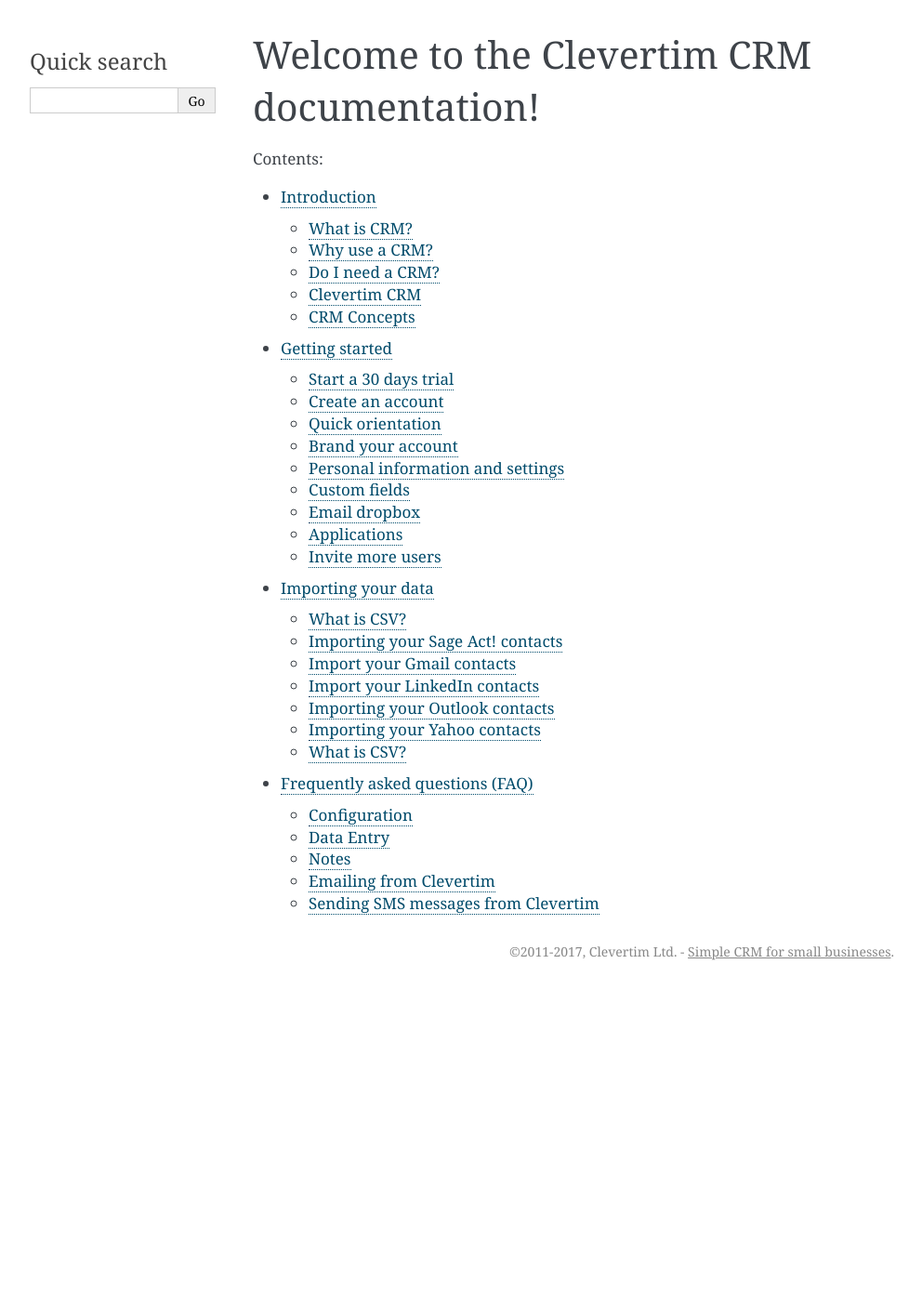
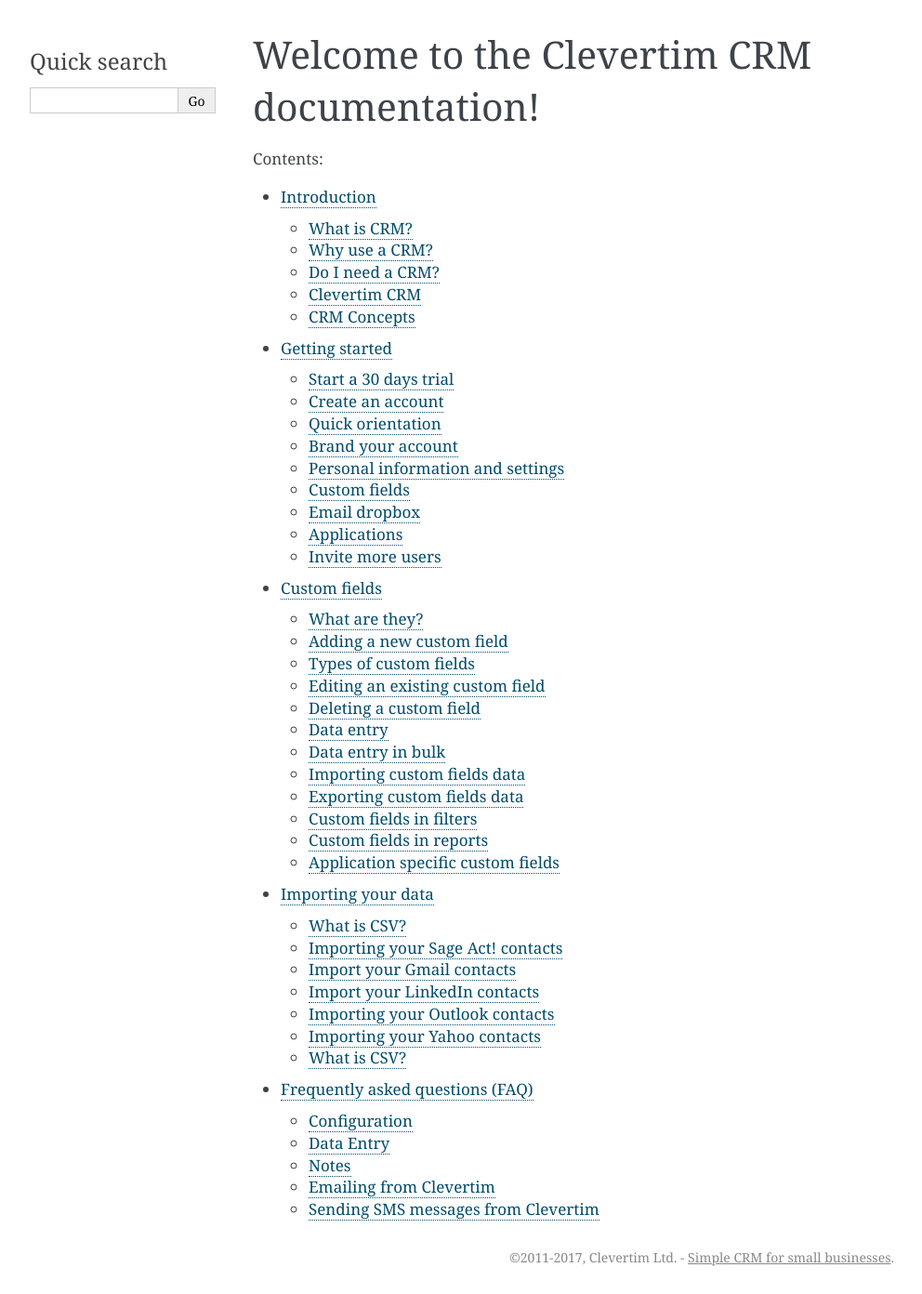
Before and after one commit to ciprianmiclaus/clevertim-user-docs, a Sphinx documentation site: the page built from source/index.rst, in a window 1280 px wide. Shown: the whole page at 93% size, without its empty margins (148-1140 px from the left). Built offline with Sphinx 7.4.7, drawn with Linux system fonts in a browser that asks for light colours; before the commit the page ends 1063 px from its top, so only the background shows below that; some of the changed lines change nothing that is shown.

Commit message:
custom fields - part I

```diff
--- /dev/null
+++ b/source/custom_fields/index.rst
@@ -0,0 +1,91 @@
+
+Custom fields
+=============
+
+What are they?
+--------------
+
+Clevertim CRM allows you to define custom fields for storing data that is not already available in the system. For example, you might want to allocate an Account Manager for every contact. Since there is no field to store the name of the account manager for every contact, you can define a custom field. Ideally, an Account Manager should provide a list of valid account managers to choose from, rather than your users having to type the name every time, and potentially making mistakes in the process. Custom fields support all of that.
+
+You can create custom fields for contacts, companies, cases and opportunities. You can reuse the same field name and definition and make it applicable to multiple items. For example, you can make the Account Manager field in our example to be applicable to contacts and companies.
+
+The custom fields have a type and they do some basic validation and prevent common data entry problems. In our Account Manager example, the field is of type Select, which presents the data as a list of values to choose from, minimizing manual data entry errors.
+
+Your custom fields can either store a single value or multiple values. In the Account Manager custom field in our earlier example, you probably want a single value, a single account manager who looks after a contact or company. However, in some cases you might want multiple values for the same field. For example, if you would like to store the products or services purchased by a certain contact or company, then you might want to add a field called Products/Services that allows multiple values, so you can enter multiple values under it.
+
+You can define and manage your own custom fields in the `Settings/Custom fields <https://www.clevertim.com/welcome/#custom-fields>`_ section.
+
+
+Adding a new custom field
+-------------------------
+
+When you create your Clevertim CRM account and you go to the `Settings/Custom fields <https://www.clevertim.com/welcome/#custom-fields>`_ section for the first time, you will see there are no custom fields. The Custom fields section will look like this:
+
+.. image:: /_static/custom_fields_empty.png
+
+To add your first custom field, type a name for the custom field in the input text box which shows **Custom field name** and press the **Add new custom field** button. The field will then appear in the Custom fields section.
+
+The next step is to define what this field is applicable to. In the **Where is it shown?** column, you can choose to make this field shown for contacts, companies, cases, opportunities or combinations. You can have fields that are shown for multiple items. Click on the Edit link to choose what this field is applicable to and therefore, where it is shown.
+
+The next column allows you to select the type of the custom field. The supported types for the custom fields are described in the next section. When you select the type of the field, the **Appearance** column will show you how the custom field is displayed to the users. For fields of type Select, the Edit link in the Appearance column allows you to specify what values are allowed in the Select field.
+
+The **Allowed multiple values** is a simple checkbox which allows you to select if the fields will only allow a single value for the field, or, when ticked, the custom field will allow multiple values.
+
+When you are done making changes to your custom field, do not forget to click the Save button next to it, on the right. If you do not save the changes and refresh the page or move to another page, your changes will be lost and you might have to re-apply them. When the Save button is disabled, it means that all your changes are already saved.
+
+When you add your custom fields, the custom fields section will be populated and you will see all your custom fields in one place. See an example below for illustration purposes (your actual set up will be different based on the custom fields you need):
+
+.. image:: /_static/custom_fields_example.png
+
+You can always come back to this section and make changes or delete some of your existing custom fields.
+
+Types of custom fields
+----------------------
+
+Custom fields have a type which determines how the field will appear when displayed to the users and what kind of data it can contain.
+
+
+Editing an existing custom field
+--------------------------------
+
+To edit an existing custom field, go to the `Settings/Custom fields <https://www.clevertim.com/welcome/#custom-fields>`_ section, make the changes you need to the custom fields you want changed and press the Save button on the right which corresponds to the custom field you are changing (i.e. the Save button located on the same row).
+
+Once saved, the new definition of the field will be visible to your other users in the system. You might have to refresh your browser to pick up the updated custom field if it is not picked up automatically.
+
+.. warning::
+
+When changing the type of a custom field, some values for the custom field might become invalid. For example, if you have a custom field of type Country and you change the type to US State, some values for the previous definition of the custom field will be invalid and might not be displayed correctly under the contacts, companies, cases or opportunities that have the custom field set to those values. Think carefully about the data before making changes to the type of the custom field.
+
+
+Deleting a custom field
+-----------------------
+
+To delete an existing custom field, go to the `Settings/Custom fields <https://www.clevertim.com/welcome/#custom-fields>`_ section and press the Delete button on the same row with the custom field that you do not need anymore. Once deleted, the custom field will no longer be displayed in the system.
+
+.. warning::
+
+All the data entered in this field for all the contacts, companies, opportunities or cases where the custom field is display **will be lost**.
+
+Data entry
+----------
+
+Data entry in bulk
+------------------
+
+
+Importing custom fields data
+----------------------------
+
+Exporting custom fields data
+----------------------------
+
+
+Custom fields in filters
+------------------------
+
+Custom fields in reports
+------------------------
+
+
+Application specific custom fields
+----------------------------------
--- a/source/index.rst
+++ b/source/index.rst
@@ -8,5 +8,6 @@
 
    introduction/index
    getting_started/index
+   custom_fields/index
    import/index
    faq/index
```
Also changed, not shown: source/_static/custom_fields_empty.png (added), source/_static/custom_fields_example.png (added).
